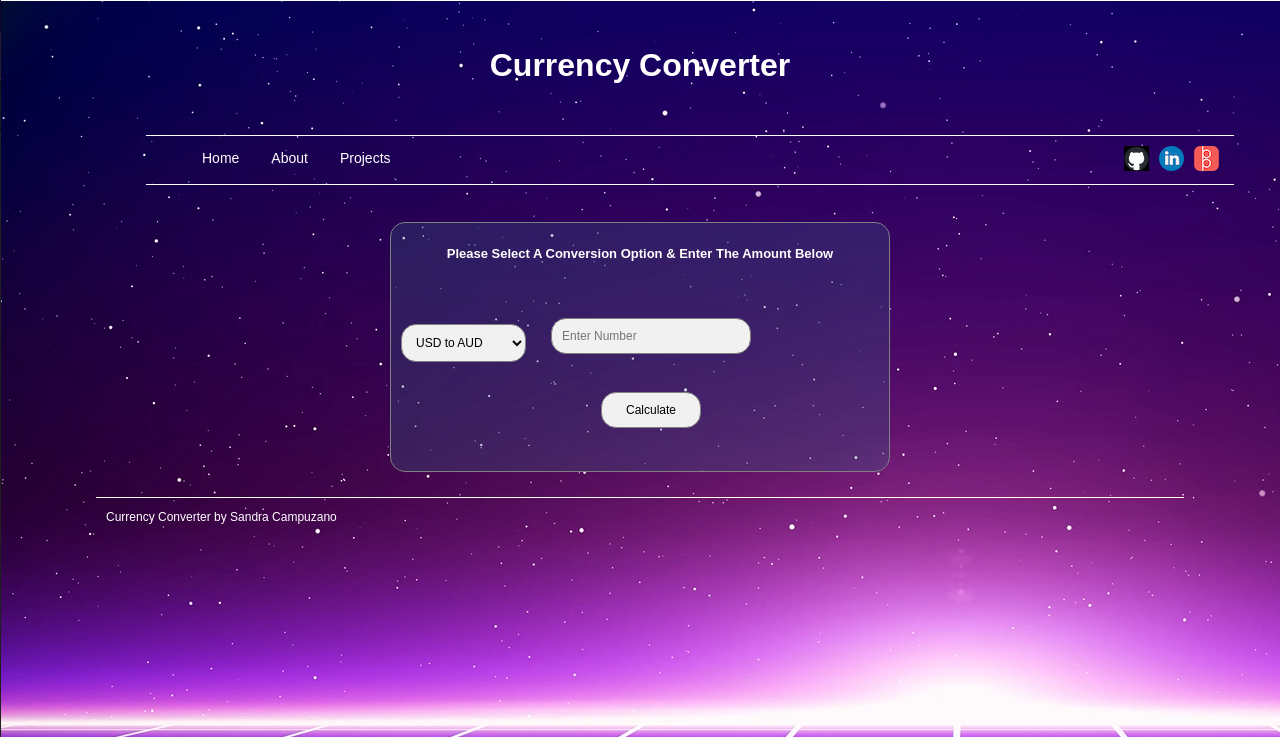
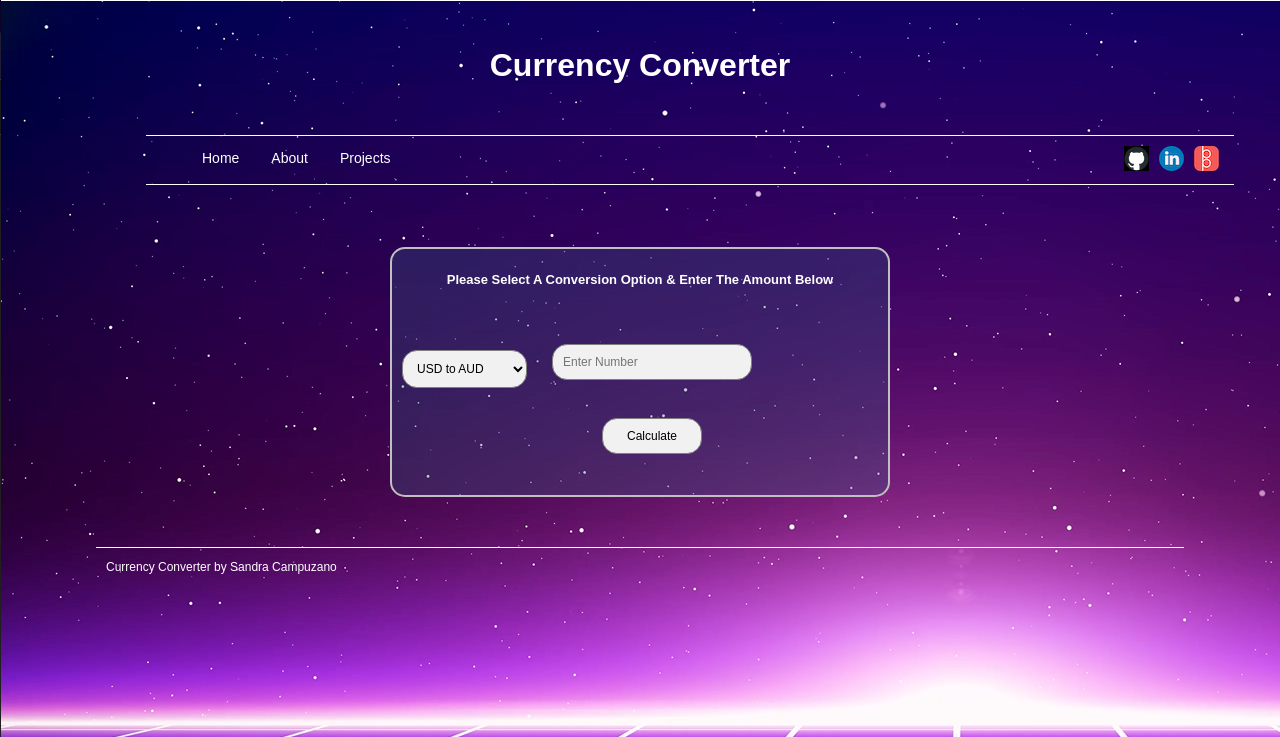
Before and after one commit to scampuzano7/currencyconverter, a Flask app: page / in a window 1280 px wide. Shown: the top 737 px of the page. Run offline with Flask 3, Linux system fonts and the light colour scheme.

Commit message:
Update styles.css

```diff
--- a/static/styles.css
+++ b/static/styles.css
@@ -137,12 +137,12 @@ li.dropdown {
 
 .container {
   padding: 10px;
-  margin: auto;
+  margin: 25px auto 25px auto;
   width: 500px;
   background-color: rgb(53, 93, 129, 0.3);
   height: 250px;
   border-radius: 15px;
-  border: 1px solid grey;
+  border: 2px solid silver;
   color: white;
 }
 
```
